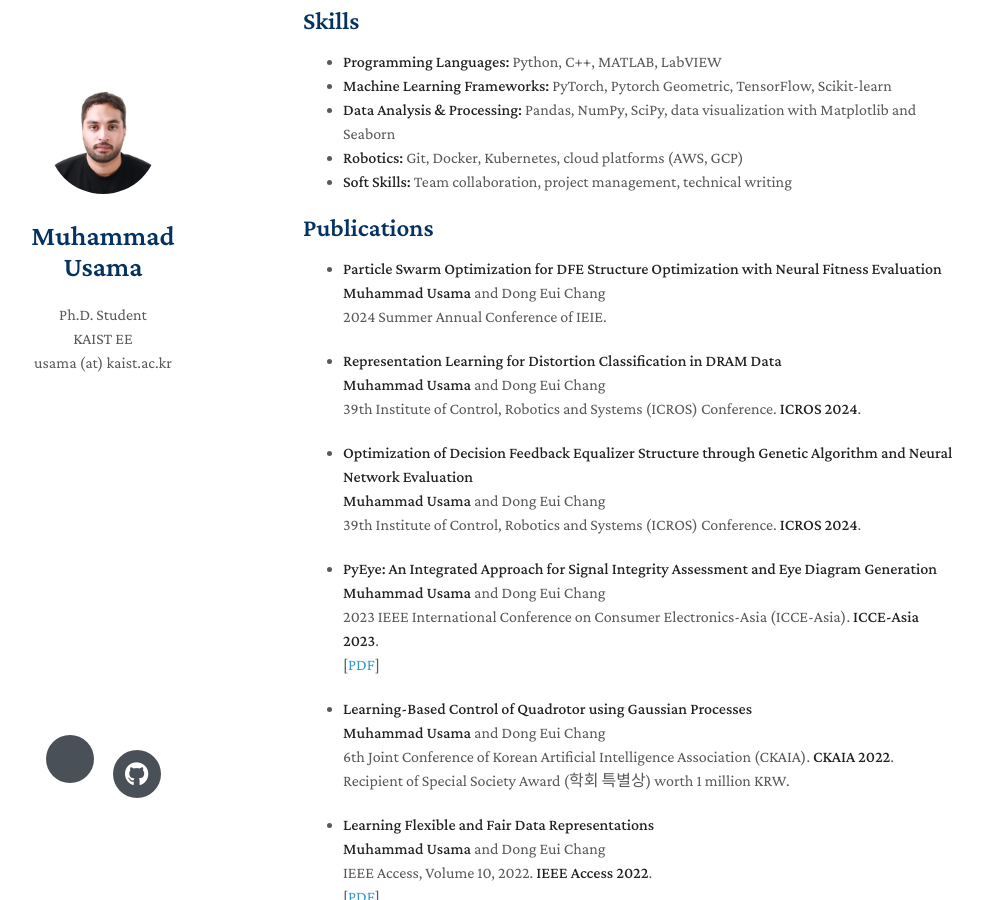
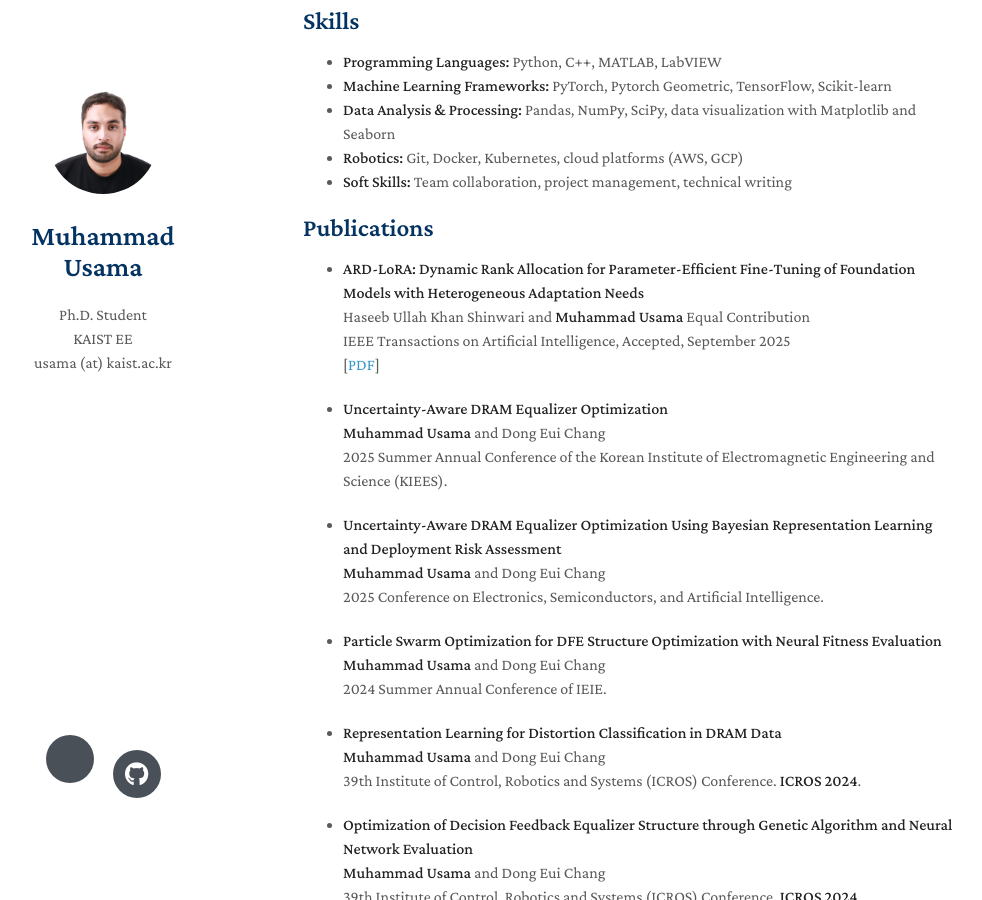
Before and after one commit to Usama1002/Usama1002.github.io, a Jekyll site: the page built from index.md, in a window 1280 px wide and 900 px high, scrolled down 424 px. Shown: the whole window, without its empty margins (167-1149 px from the left). Built offline with Jekyll 4.4.1, drawn with Linux system fonts in a browser that asks for light colours; nearby versions of some CDN libraries; a style sheet for code colours, icons or effects is not loaded; our own code applies the rules of GitHub Pages for plain Markdown files.

Commit message:
added 2025 conference and ARD-LoRA paper

```diff
--- a/index.md
+++ b/index.md
@@ -22,6 +22,27 @@ I am a Ph.D. student at the Control Lab, KAIST, passionate about generative AI,
 - **Soft Skills:** Team collaboration, project management, technical writing
 
 ## Publications
+
+- **ARD-LoRA: Dynamic Rank Allocation for Parameter-Efficient Fine-Tuning of Foundation Models with Heterogeneous Adaptation Needs**
+  <br>
+  Haseeb Ullah Khan Shinwari and **Muhammad Usama**
+  Equal Contribution
+  <br>
+  IEEE Transactions on Artificial Intelligence, Accepted, September 2025
+  <br>
+  [[PDF](https://arxiv.org/abs/2506.18267)]
+
+- **Uncertainty-Aware DRAM Equalizer Optimization**
+  <br>
+  **Muhammad Usama** and Dong Eui Chang
+  <br>
+  2025 Summer Annual Conference of the Korean Institute of Electromagnetic Engineering and Science (KIEES).
+
+- **Uncertainty-Aware DRAM Equalizer Optimization Using Bayesian Representation Learning and Deployment Risk Assessment**
+  <br>
+  **Muhammad Usama** and Dong Eui Chang
+  <br>
+  2025 Conference on Electronics, Semiconductors, and Artificial Intelligence.
 
 - **Particle Swarm Optimization for DFE Structure Optimization with Neural Fitness Evaluation**
   <br>
```
